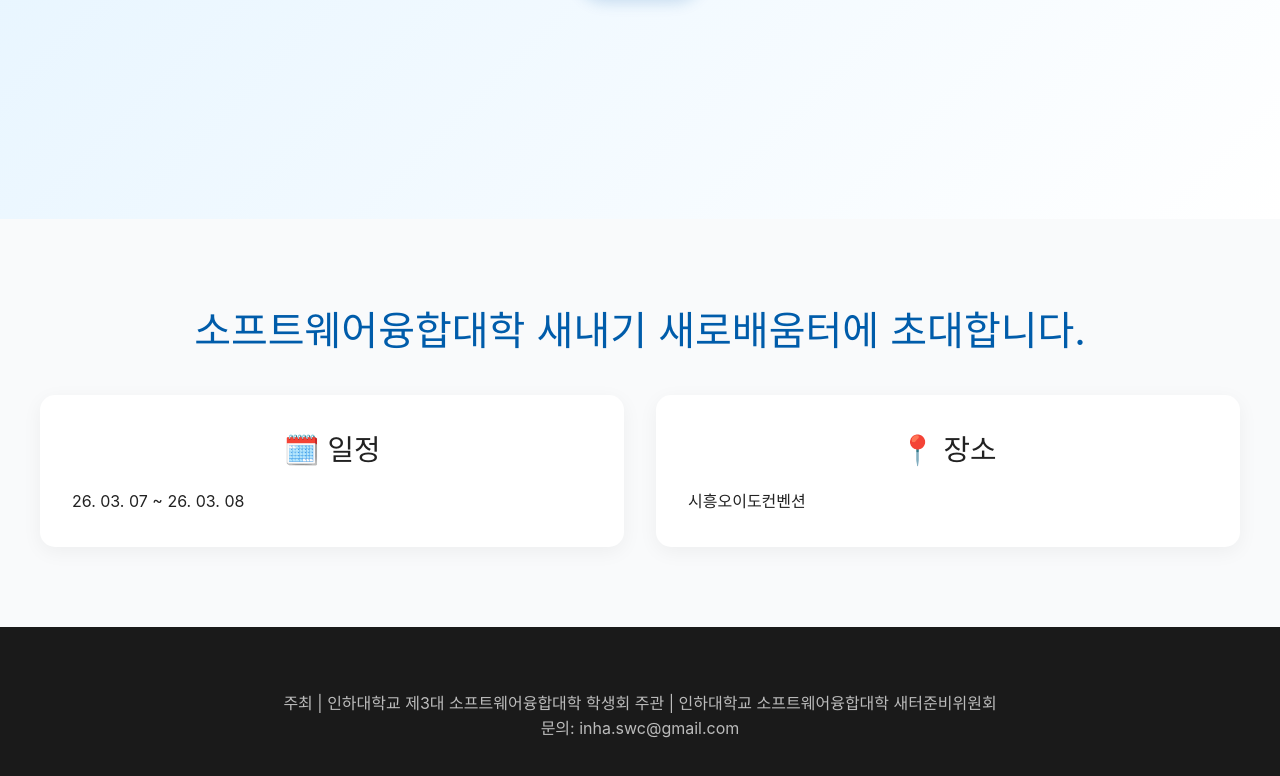
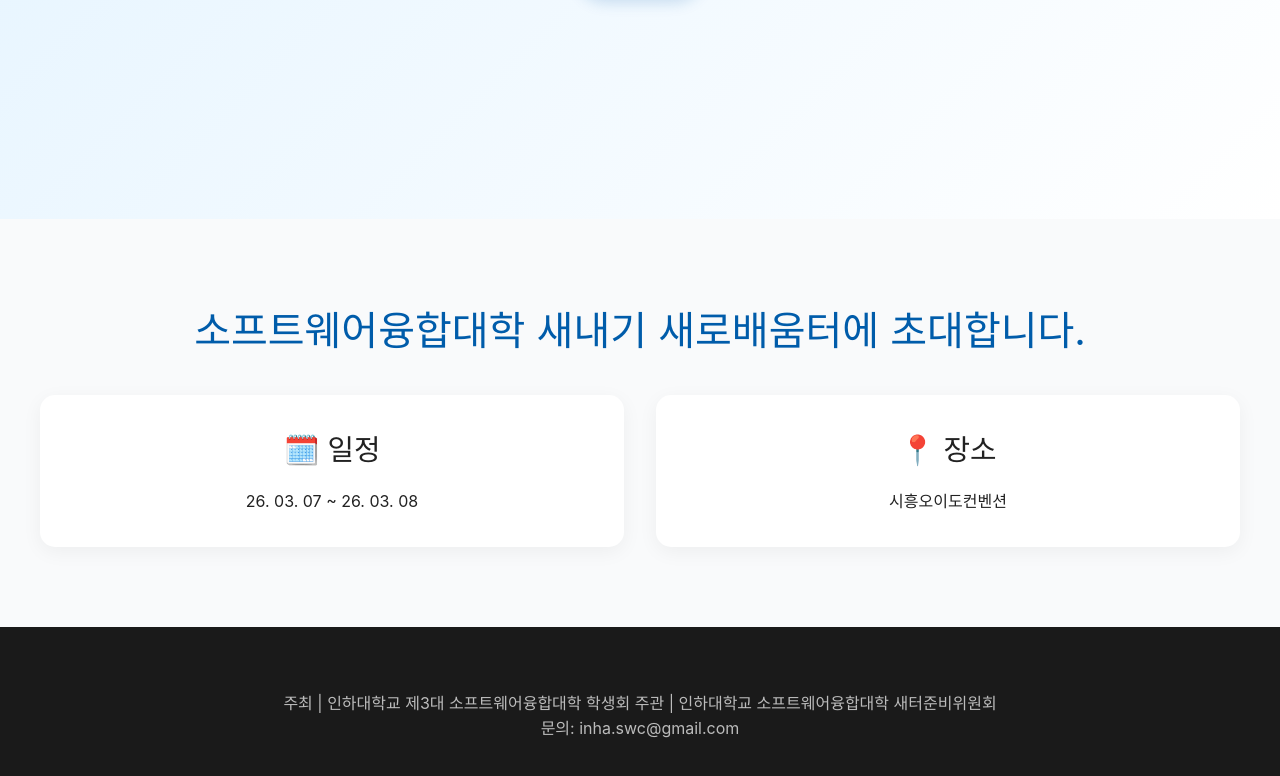
Before and after one commit to HyogyuAhn/swc2026, a Next.js app: page / in a window 1280 px wide. Shown: the part 581-1357 px from the top of the page. Built offline with nearby package versions, Linux system fonts and the light colour scheme.

Commit message:
fix: css

```diff
--- a/src/app/globals.css
+++ b/src/app/globals.css
@@ -181,6 +181,8 @@ h2 {
 
 .card p {
     color: #222;
+    font-size: 1rem;
+    text-align: center;
 }
 
 footer {
```
